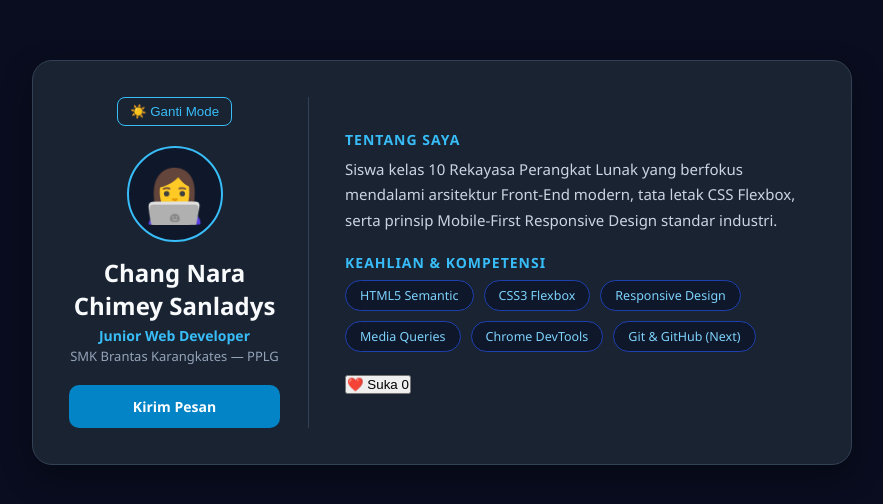
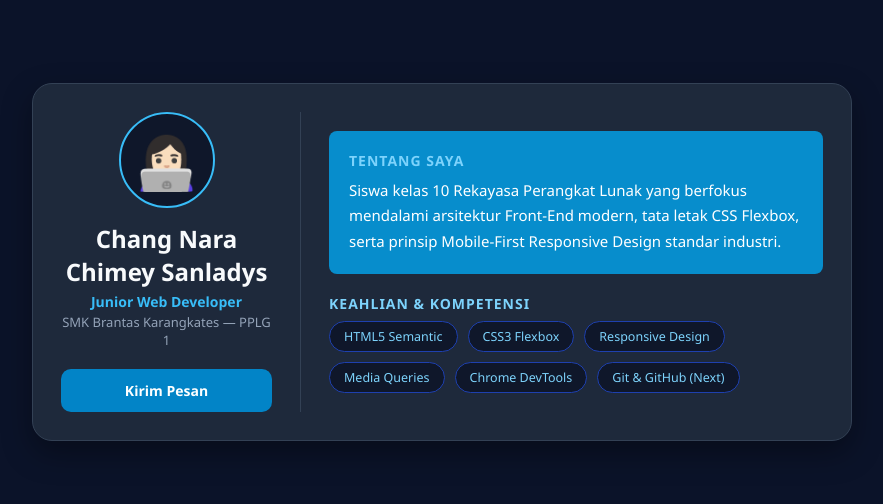
Before and after one commit to chimeyrpl-create/profil-digital-saya, a plain HTML site: page tugas 2/index.html in a window 1280 px wide. Shown: the part 138-642 px from the top of the page, without its empty margins (198-1081 px from the left). Drawn offline with Linux system fonts and the light colour scheme.

Commit message:
selesai tugas 3

```diff
--- a/tugas 2/index.html
+++ b/tugas 2/index.html
@@ -5,7 +5,7 @@
     <meta charset="UTF-8">
     <meta name="viewport" content="width=device-width, initial-scale=1.0">
 
-    <title>Profil Digital Responsive - Chang Nara Chimey Sanladys</title>
+    <title>Profil Digital Responsive - Chang Nara Chimey Sanladys </title>
 
     <!-- Menghubungkan HTML dengan CSS -->
     <link rel="stylesheet" href="style.css">
@@ -21,40 +21,28 @@
             <!-- Kolom Kiri / Header Profil -->
             <header class="card-aside">
 
-                <!-- Tombol Ganti Mode -->
-                <button id="btnToggleTema" class="btn-tema">
-                    ☀️ Ganti Mode
-                </button>
-
-                <!-- Avatar -->
                 <div class="avatar-box">
-                    👩‍💻
+                    👩🏻‍💻
                 </div>
 
-                <!-- Nama -->
                 <h1 class="student-name">
                     Chang Nara Chimey Sanladys
                 </h1>
 
-                <!-- Pekerjaan -->
                 <p class="student-role">
                     Junior Web Developer
                 </p>
 
-                <!-- Sekolah -->
                 <p class="student-school">
-                    SMK Brantas Karangkates — PPLG
+                    SMK Brantas Karangkates — PPLG 1
                 </p>
 
-                <!-- Tombol Kirim Pesan -->
-                <a href="mailto:siswa@smkn1boyolangu.sch.id"
-                    id="btnKontak"
-                    class="btn-contact">
+                <a href="mailto:siswa@smksbrantaskarangkates.sch.id"
+                   class="btn-contact">
                     Kirim Pesan
                 </a>
 
             </header>
-
 
             <!-- Kolom Kanan / Konten Detail -->
             <section class="card-content">
@@ -74,7 +62,6 @@
                     </p>
 
                 </div>
-
 
                 <!-- Keahlian dan Kompetensi -->
                 <div class="skills-section">
@@ -113,53 +100,11 @@
 
                 </div>
 
-
-                <!-- Fitur Tambahan Mandiri: Like -->
-                <div class="like-section">
-
-                    <button id="btnLike">
-                        ❤️ Suka
-                        <span id="jumlahLike">0</span>
-                    </button>
-
-                </div>
-
             </section>
 
         </article>
 
     </main>
 
-
-    <!-- ========================= -->
-    <!-- MODAL KIRIM PESAN -->
-    <!-- ========================= -->
-
-    <div id="modalKontak" class="modal-overlay">
-
-        <div class="modal-box">
-
-            <h2>
-                Kirim Pesan
-            </h2>
-
-            <p>
-                Silakan hubungi saya melalui email:
-                chimeyrpl@gmail.com
-            </p>
-
-            <button id="btnTutupModal" class="btn-tutup">
-                Tutup
-            </button>
-
-        </div>
-
-    </div>
-
-
-    <!-- Menghubungkan HTML dengan JavaScript -->
-    <script src="script.js"></script>
-
 </body>
-
 </html>
--- a/tugas 2/style.css
+++ b/tugas 2/style.css
@@ -1,3 +1,5 @@
+/* ===== 1. RESET & VARIABEL GLOBAL ===== */
+
 * {
     margin: 0;
     padding: 0;
@@ -5,54 +7,67 @@
 }
 
 body {
-    font-family: 'Segoe UI', system-ui, -apple-system, sans-serif;
-    background-color: #090d1f;
-    /* Latar gelap modern */
+    font-family: 'Segoe UI', system-ui, sans-serif;
+    background-color: #0b1329;
     color: #e2e8f0;
     min-height: 100vh;
+
     display: flex;
     justify-content: center;
     align-items: center;
+
     padding: 16px;
 }
+
+/* ===== 2. PEMBUNGKUS HALAMAN ===== */
 
 .page-wrapper {
     width: 100%;
     max-width: 820px;
 }
 
-/* ===== 2. KARTU PROFIL (MOBILE: COLUMN) ===== */
+/* ===== 3. KARTU PROFIL ===== */
+
 .profile-card {
-    background-color: #192332;
+    background-color: #1e293b;
     border: 1px solid #334155;
     border-radius: 20px;
+
     padding: 24px;
     box-shadow: 0 12px 30px rgba(0, 0, 0, 0.35);
+
     display: flex;
     flex-direction: column;
-    /* Bertumpuk vertikal di HP */
     gap: 24px;
 }
 
-/* ===== 3. BAGIAN ASIDE / HEADER PROFIL ===== */
+/* ===== 4. BAGIAN PROFIL KIRI ===== */
+
 .card-aside {
     display: flex;
     flex-direction: column;
     align-items: center;
+
     text-align: center;
+
     padding-bottom: 20px;
     border-bottom: 1px solid #334155;
 }
 
+/* ===== 5. AVATAR ===== */
+
 .avatar-box {
     width: 84px;
     height: 84px;
+
     background: #0f172a;
     border: 2px solid #38bdf8;
     border-radius: 50%;
+
     display: flex;
     justify-content: center;
     align-items: center;
+
     font-size: 46px;
     margin-bottom: 14px;
 }
@@ -76,19 +91,27 @@ body {
     margin-top: 2px;
 }
 
+/* ===== 6. TOMBOL KONTAK ===== */
+
 .btn-contact {
     margin-top: 16px;
+
     display: inline-block;
     width: 100%;
-    /* Tombol lebar penuh di HP */
+
     text-align: center;
+
     background-color: #0284c7;
     color: #ffffff;
+
     text-decoration: none;
     padding: 12px 20px;
+
     border-radius: 10px;
+
     font-weight: 600;
     font-size: 14px;
+
     transition: all 0.2s ease;
 }
 
@@ -97,18 +120,30 @@ body {
     transform: translateY(-2px);
 }
 
-/* ===== 4. BAGIAN KONTEN DETAIL ===== */
+/* ===== 7. BAGIAN KONTEN DETAIL ===== */
+
 .card-content {
     display: flex;
     flex-direction: column;
     gap: 20px;
 }
 
+/* ===== 8. BAGIAN TENTANG SAYA ===== */
+
+.bio-section {
+    background-color: #078dcc;
+    border-radius: 8px;
+
+    padding: 20px;
+}
+
 .section-heading {
     font-size: 14px;
-    color: #38bdf8;
+    color: #7dd3fc;
+
     text-transform: uppercase;
     letter-spacing: 1px;
+
     margin-bottom: 8px;
     font-weight: 700;
 }
@@ -116,26 +151,30 @@ body {
 .bio-text {
     font-size: 14px;
     line-height: 1.7;
-    color: #cbd5e1;
+    color: #ffffff;
 }
 
-/* Skill Matrix dengan Flex Wrap */
+/* ===== 9. KEAHLIAN ===== */
+
 .skill-matrix {
     display: flex;
     flex-wrap: wrap;
-    /* Otomatis turun baris jika layar sempit */
     gap: 10px;
 }
 
 .skill-badge {
     background-color: #0f172a;
     border: 1px solid #1e40af;
+
     color: #7dd3fc;
+
     padding: 6px 14px;
     border-radius: 20px;
+
     font-size: 12.5px;
     font-weight: 500;
-    transition: border-color 0.2s ease;
+
+    transition: 0.2s ease;
 }
 
 .skill-badge:hover {
@@ -143,29 +182,32 @@ body {
     background-color: #1e293b;
 }
 
+/* ===== 10. RESPONSIVE TABLET & DESKTOP ===== */
+
 @media screen and (min-width: 680px) {
+
     body {
         padding: 32px;
     }
 
     .profile-card {
         flex-direction: row;
-        /* Berubah menjadi 2 Kolom Berdampingan */
         align-items: stretch;
-        padding: 36px;
-        gap: 36px;
+
+        padding: 28px;
+        gap: 28px;
     }
 
     .card-aside {
         width: 240px;
-        /* Lebar tetap untuk kolom aside di desktop */
         flex-shrink: 0;
+
         padding-bottom: 0;
         padding-right: 28px;
+
         border-bottom: none;
-        /* Hilangkan garis bawah */
         border-right: 1px solid #334155;
-        /* Ganti dengan garis pembatas vertikal */
+
         justify-content: center;
     }
 
@@ -186,7 +228,7 @@ body {
 
     .card-content {
         flex: 1;
-        /* Mengisi sisa ruang kosong di sebelah kanan */
+        min-width: 0;
         justify-content: center;
     }
 
@@ -195,73 +237,28 @@ body {
     }
 }
 
+/* ===== 11. RESPONSIVE HP KECIL ===== */
 
-.btn-tema {
-    background: transparent;
-    border: 1px solid #38bdf8;
-    color: #38bdf8;
-    padding: 6px 12px;
-    border-radius: 8px;
-    cursor: pointer;
-    margin-bottom: 20px;
-    transition: 0.3s;
+@media screen and (max-width: 360px) {
+
+    body {
+        padding: 10px;
     }
 
-.btn-tema:hover {
-    background: #38bdf8;
-    color: #0b1329;
+    .profile-card {
+        padding: 16px;
     }
 
-body.light-mode {
-    background-color: #f8fafc;
-    color: #0f172a;
+    .bio-section {
+        padding: 16px;
     }
 
-body.light-mode .profile-card {
-    background-color: #ffffff;
-    border-color: #cbd5e1;
-    box-shadow: 0 10px 25px rgba(0, 0, 0, 0.05);
+    .student-name {
+        font-size: 20px;
     }
 
-body.light-mode .student-name {
-    color: #0f172a;
+    .skill-badge {
+        font-size: 11px;
+        padding: 6px 10px;
     }
-
-body.light-mode .card-aside {
-    border-color: #cbd5e1;
 }
-.modal-overlay {
-    position: fixed;
-    top: 0;
-    left: 0;
-    width: 100%;
-    height: 100%;
-    background-color: rgba(0, 0, 0, 0.7);
-    display: none;
-    justify-content: center;
-    align-items: center;
-    z-index: 1000;
-}
-
-.modal-overlay.show {
-    display: flex;
-}
-
-.modal-box {
-    background: #1e293b;
-    padding: 30px;
-    border-radius: 12px;
-    text-align: center;
-    width: 90%;
-    max-width: 400px;
-}
-
-.btn-tutup {
-    margin-top: 20px;
-    background: #ef4444;
-    color: white;
-    border: none;
-    padding: 8px 16px;
-    border-radius: 6px;
-    cursor: pointer;
-}
--- /dev/null
+++ b/tugas 3/style.css
@@ -0,0 +1,267 @@
+* {
+    margin: 0;
+    padding: 0;
+    box-sizing: border-box;
+}
+
+body {
+    font-family: 'Segoe UI', system-ui, -apple-system, sans-serif;
+    background-color: #090d1f;
+    /* Latar gelap modern */
+    color: #e2e8f0;
+    min-height: 100vh;
+    display: flex;
+    justify-content: center;
+    align-items: center;
+    padding: 16px;
+}
+
+.page-wrapper {
+    width: 100%;
+    max-width: 820px;
+}
+
+/* ===== 2. KARTU PROFIL (MOBILE: COLUMN) ===== */
+.profile-card {
+    background-color: #192332;
+    border: 1px solid #334155;
+    border-radius: 20px;
+    padding: 24px;
+    box-shadow: 0 12px 30px rgba(0, 0, 0, 0.35);
+    display: flex;
+    flex-direction: column;
+    /* Bertumpuk vertikal di HP */
+    gap: 24px;
+}
+
+/* ===== 3. BAGIAN ASIDE / HEADER PROFIL ===== */
+.card-aside {
+    display: flex;
+    flex-direction: column;
+    align-items: center;
+    text-align: center;
+    padding-bottom: 20px;
+    border-bottom: 1px solid #334155;
+}
+
+.avatar-box {
+    width: 84px;
+    height: 84px;
+    background: #0f172a;
+    border: 2px solid #38bdf8;
+    border-radius: 50%;
+    display: flex;
+    justify-content: center;
+    align-items: center;
+    font-size: 46px;
+    margin-bottom: 14px;
+}
+
+.student-name {
+    font-size: 22px;
+    color: #f8fafc;
+    font-weight: 700;
+}
+
+.student-role {
+    color: #38bdf8;
+    font-size: 14px;
+    font-weight: 600;
+    margin-top: 4px;
+}
+
+.student-school {
+    color: #94a3b8;
+    font-size: 13px;
+    margin-top: 2px;
+}
+
+.btn-contact {
+    margin-top: 16px;
+    display: inline-block;
+    width: 100%;
+    /* Tombol lebar penuh di HP */
+    text-align: center;
+    background-color: #0284c7;
+    color: #ffffff;
+    text-decoration: none;
+    padding: 12px 20px;
+    border-radius: 10px;
+    font-weight: 600;
+    font-size: 14px;
+    transition: all 0.2s ease;
+}
+
+.btn-contact:hover {
+    background-color: #0369a1;
+    transform: translateY(-2px);
+}
+
+/* ===== 4. BAGIAN KONTEN DETAIL ===== */
+.card-content {
+    display: flex;
+    flex-direction: column;
+    gap: 20px;
+}
+
+.section-heading {
+    font-size: 14px;
+    color: #38bdf8;
+    text-transform: uppercase;
+    letter-spacing: 1px;
+    margin-bottom: 8px;
+    font-weight: 700;
+}
+
+.bio-text {
+    font-size: 14px;
+    line-height: 1.7;
+    color: #cbd5e1;
+}
+
+/* Skill Matrix dengan Flex Wrap */
+.skill-matrix {
+    display: flex;
+    flex-wrap: wrap;
+    /* Otomatis turun baris jika layar sempit */
+    gap: 10px;
+}
+
+.skill-badge {
+    background-color: #0f172a;
+    border: 1px solid #1e40af;
+    color: #7dd3fc;
+    padding: 6px 14px;
+    border-radius: 20px;
+    font-size: 12.5px;
+    font-weight: 500;
+    transition: border-color 0.2s ease;
+}
+
+.skill-badge:hover {
+    border-color: #38bdf8;
+    background-color: #1e293b;
+}
+
+@media screen and (min-width: 680px) {
+    body {
+        padding: 32px;
+    }
+
+    .profile-card {
+        flex-direction: row;
+        /* Berubah menjadi 2 Kolom Berdampingan */
+        align-items: stretch;
+        padding: 36px;
+        gap: 36px;
+    }
+
+    .card-aside {
+        width: 240px;
+        /* Lebar tetap untuk kolom aside di desktop */
+        flex-shrink: 0;
+        padding-bottom: 0;
+        padding-right: 28px;
+        border-bottom: none;
+        /* Hilangkan garis bawah */
+        border-right: 1px solid #334155;
+        /* Ganti dengan garis pembatas vertikal */
+        justify-content: center;
+    }
+
+    .avatar-box {
+        width: 96px;
+        height: 96px;
+        font-size: 52px;
+    }
+
+    .student-name {
+        font-size: 24px;
+    }
+
+    .btn-contact {
+        width: 100%;
+        margin-top: 20px;
+    }
+
+    .card-content {
+        flex: 1;
+        /* Mengisi sisa ruang kosong di sebelah kanan */
+        justify-content: center;
+    }
+
+    .bio-text {
+        font-size: 15px;
+    }
+}
+
+
+.btn-tema {
+    background: transparent;
+    border: 1px solid #38bdf8;
+    color: #38bdf8;
+    padding: 6px 12px;
+    border-radius: 8px;
+    cursor: pointer;
+    margin-bottom: 20px;
+    transition: 0.3s;
+}
+
+.btn-tema:hover {
+    background: #38bdf8;
+    color: #0b1329;
+}
+
+body.light-mode {
+    background-color: #f8fafc;
+    color: #0f172a;
+}
+
+body.light-mode .profile-card {
+    background-color: #ffffff;
+    border-color: #cbd5e1;
+    box-shadow: 0 10px 25px rgba(0, 0, 0, 0.05);
+}
+
+body.light-mode .student-name {
+    color: #0f172a;
+}
+
+body.light-mode .card-aside {
+    border-color: #cbd5e1;
+}
+.modal-overlay {
+    position: fixed;
+    top: 0;
+    left: 0;
+    width: 100%;
+    height: 100%;
+    background-color: rgba(0, 0, 0, 0.7);
+    display: none;
+    justify-content: center;
+    align-items: center;
+    z-index: 1000;
+}
+
+.modal-overlay.show {
+    display: flex;
+}
+
+.modal-box {
+    background: #1e293b;
+    padding: 30px;
+    border-radius: 12px;
+    text-align: center;
+    width: 90%;
+    max-width: 400px;
+}
+
+.btn-tutup {
+    margin-top: 20px;
+    background: #ef4444;
+    color: white;
+    border: none;
+    padding: 8px 16px;
+    border-radius: 6px;
+    cursor: pointer;
+}
```
Also changed, not shown: tugas 1/tugas industri.html (added, +31 -0 lines), tugas 3/index.html (added, +165 -0 lines), tugas 3/script.js (renamed from tugas 2/script.js). Lines whose indentation alone changed are shown as unchanged.
